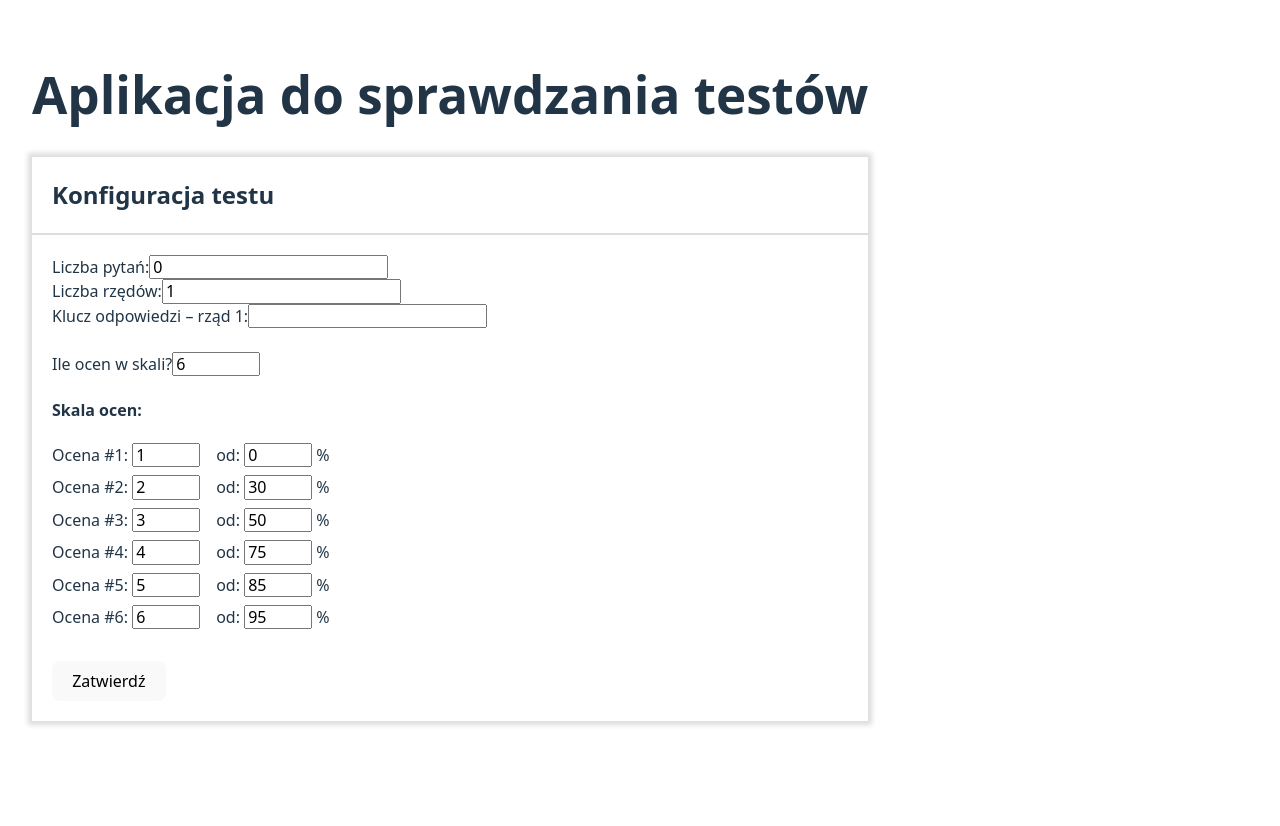
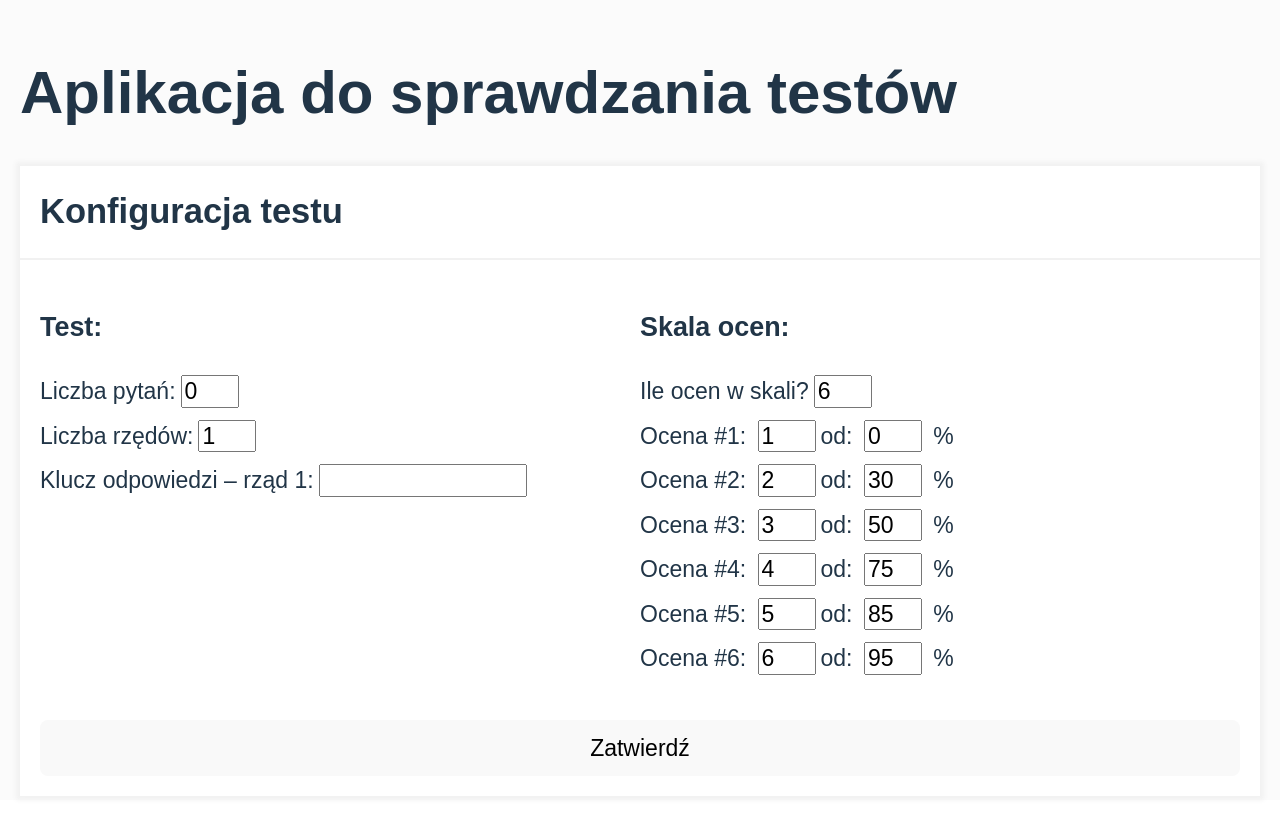
Before and after one commit to MarcinJankowski00/teacher-tests-app-react, a React (Vite) app: page / in a window 1280 px wide. Before the commit the page ends 800 px from the top, so only its background shows below. Built offline with nearby package versions, Linux system fonts and the light colour scheme.

Commit message:
added some css

```diff
--- a/src/App.tsx
+++ b/src/App.tsx
@@ -1,9 +1,12 @@
 import React from "react";
 import TestChecker from "./features/TestChecker";
+import Container from "./common/Container";
 
 const App: React.FC = () => {
   return (
-    <TestChecker />
+    <Container>
+      <TestChecker />
+    </Container>
   );
 };
 
--- a/src/GlobalStyle.ts
+++ b/src/GlobalStyle.ts
@@ -25,12 +25,15 @@ const GlobalStyle = createGlobalStyle`
     padding: 0;
   }
 
-  body {
-    display: flex;
-    place-items: center;
-    min-width: 320px;
-    min-height: 100vh;
-  }
+    body {
+        font-family: 'Rubik', sans-serif;
+        font-size: 23px;
+        background-color: ${({ theme }) => theme.color.gallery};
+
+        @media (max-width: ${({ theme }) => theme.breakpoint.mobileMax}px) {
+            font-size: 18px;
+        }
+    }
 
   a {
     font-weight: 500;
@@ -43,7 +46,7 @@ const GlobalStyle = createGlobalStyle`
   }
 
   h1 {
-    font-size: 3.2em;
+    font-size: 60px;
     line-height: 1.1;
   }
 
--- /dev/null
+++ b/src/common/Container/index.tsx
@@ -0,0 +1,13 @@
+import { Main } from "./styled";
+
+type ContainerProps = {
+  children: React.ReactNode;
+};
+
+const Container: React.FC<ContainerProps> = ({ children }) => (
+    <Main>
+        {children}
+    </Main>
+);
+
+export default Container;
--- /dev/null
+++ b/src/common/Container/styled.tsx
@@ -0,0 +1,7 @@
+import styled from "styled-components";
+
+export const Main = styled.main`
+    max-width: 1300px;
+    padding: 20px;
+    margin: 0 auto;
+`;
--- a/src/features/TestChecker/NavButtons/index.tsx
+++ b/src/features/TestChecker/NavButtons/index.tsx
@@ -14,9 +14,9 @@ export const NavButtons: React.FC<Props> = ({
 }) => {
     return (
         <Wrapper>
-            <Button onClick={onBackToStudents} visible={step==="students" ? false : true }>← Wróć do uczniów</Button>
+            <Button onClick={onBackToStudents} visible={step==="students" ? false : true }>Wróć do uczniów</Button>
             <Button onClick={onBackToConfig} visible={true}>
-                ← Zmień konfigurację testu
+                Zmień konfigurację testu
             </Button>
         </Wrapper>
     );
--- a/src/features/TestChecker/NavButtons/styled.tsx
+++ b/src/features/TestChecker/NavButtons/styled.tsx
@@ -1,8 +1,8 @@
 import styled from "styled-components";
 
 export const Wrapper = styled.div`
+    display: flex;
     @media (max-width: ${({ theme }) => theme.breakpoint.mobileMax}px) {
-        display: grid;
         grid-template-columns: 1fr;
         grid-gap: 10px
     }
--- a/src/features/TestChecker/Students/StudentForm.tsx
+++ b/src/features/TestChecker/Students/StudentForm.tsx
@@ -143,7 +143,11 @@ export const StudentForm: React.FC<Props> = ({
         </button>
       )}
 
-      <h4>Dodani uczniowie ({students.length}):</h4>
+      <button onClick={handleSubmitAll} style={{ marginLeft: "1rem" }}>
+        Zatwierdź wszystkich
+      </button>
+
+      <h3>Dodani uczniowie ({students.length}):</h3>
       <table>
         <tr>
           <th>ID ucznia</th>
@@ -162,8 +166,6 @@ export const StudentForm: React.FC<Props> = ({
           </tr>
         ))}
       </table>
-
-      <button onClick={handleSubmitAll}>Zatwierdź wszystkich</button>
     </div>
   );
 };
--- a/src/features/TestChecker/TestConfig/TestConfigForm.tsx
+++ b/src/features/TestChecker/TestConfig/TestConfigForm.tsx
@@ -3,6 +3,7 @@ import { useAppDispatch } from "../../../hooks/useAppDispatch";
 import { useAppSelector } from "../../../hooks/useAppSelector";
 import { setTestConfig } from "./testConfigSlice";
 import type { TestConfig, GradeThreshold } from "../../../types";
+import { Button, Form, Input, Label } from "./styled";
 
 type Props = {
   onSubmit: (config: TestConfig) => void;
@@ -93,46 +94,54 @@ export const TestConfigForm: React.FC<Props> = ({ onSubmit }) => {
   };
 
   return (
-    <form onSubmit={handleSubmit}>
+    <Form onSubmit={handleSubmit}>
+      <div>
+        <h3>Test:</h3>
+        <Label>
           <label>
             Liczba pytań:
-        <input
+            <Input
               type="number"
               min={1}
               value={numberOfQuestions}
               onChange={(e) => setNumberOfQuestions(Number(e.target.value))}
             />
           </label>
-      <br />
-
+        </Label>
+        <Label>
           <label>
             Liczba rzędów:
-        <input
+            <Input
               type="number"
               min={1}
               value={numberOfRows}
               onChange={(e) => setNumberOfRows(Number(e.target.value))}
             />
           </label>
-      <br />
+        </Label>
 
         {Array.from({ length: numberOfRows }, (_, i) => (
-        <div key={i}>
+          <Label key={i}>
             <label>
               Klucz odpowiedzi – rząd {i + 1}:
-            <input
+              <Input
                 type="text"
                 value={answerKey[i] || ""}
+                long={true}
                 onChange={(e) => handleAnswerChange(i, e.target.value)}
               />
             </label>
-        </div>
+          </Label>
         ))}
 
         <br />
+      </div>
+      <div>
+        <h3>Skala ocen:</h3>
+        <Label>
           <label>
             Ile ocen w skali?
-        <input
+            <Input
               type="number"
               min={2}
               max={10}
@@ -140,37 +149,34 @@ export const TestConfigForm: React.FC<Props> = ({ onSubmit }) => {
               onChange={(e) => setGradeScaleSize(Number(e.target.value))}
             />
           </label>
-
-      <div style={{ marginTop: "1rem" }}>
-        <h4>Skala ocen:</h4>
+        </Label>
         {gradeScale.map((grade, i) => (
           <div key={i} style={{ marginBottom: "0.5rem" }}>
+            <Label>
               <label>
                 Ocena #{i + 1}:{" "}
-              <input
+                <Input
                   type="text"
                   placeholder="np. 5 lub A"
                   value={grade.grade}
                   onChange={(e) => handleGradeChange(i, "grade", e.target.value)}
-                style={{ width: "60px", marginRight: "1rem" }}
                 />
                 od:{" "}
-              <input
+                <Input
                   type="number"
                   min={0}
                   max={100}
                   value={grade.threshold}
                   onChange={(e) => handleGradeChange(i, "threshold", e.target.value)}
-                style={{ width: "60px" }}
                 />{" "}
                 %
               </label>
+            </Label>
           </div>
         ))}
       </div>
-
       <br />
-      <button type="submit">Zatwierdź</button>
-    </form>
+      <Button type="submit">Zatwierdź</Button>
+    </Form >
   );
 };
--- /dev/null
+++ b/src/features/TestChecker/TestConfig/styled.tsx
@@ -0,0 +1,20 @@
+import styled from "styled-components";
+
+export const Form = styled.form`
+    display: grid;
+    grid-template-columns: 1fr 1fr;
+    grid-template-rows: auto auto;
+`;
+
+export const Button = styled.button`
+    grid-column: 1 / -1;
+`;
+
+export const Label = styled.div`
+   margin-bottom: 10px;
+`;
+
+export const Input = styled.input<{ long?: boolean }>`
+    max-width: ${({ long }) => (long ? "200px" : "50px")};
+    margin: 0 5px;
+`;
--- a/src/features/TestChecker/index.tsx
+++ b/src/features/TestChecker/index.tsx
@@ -33,7 +33,7 @@ const TestChecker: React.FC = () => {
 
     return (
         <>
-            <div style={{ padding: "2rem" }}>
+            <div>
                 <h1>Aplikacja do sprawdzania testów</h1>
 
                 {step === "config" &&
--- a/src/theme.ts
+++ b/src/theme.ts
@@ -2,8 +2,8 @@ export const theme = {
     color: {
         black: "#000",
         silver: "#ccc",
-        alto: "#ddd",
-        gallery: "#eee",
+        alto: "#f1f1f1",
+        gallery: "#fbfbfb",
         white: "#fff",
         teal: "#008080",
         crimson: "#db143c",
```
Lines whose indentation alone changed are shown as unchanged.
